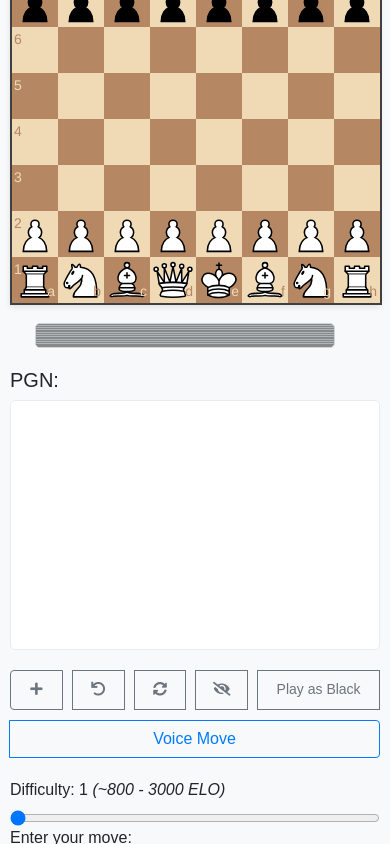
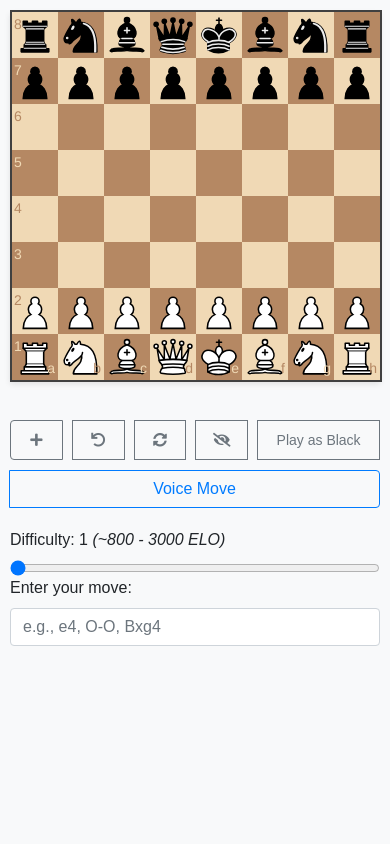
Before and after one commit to SterlingHsu/Blindfold-Chess-Trainer, a Flask app: page / in a window 390 px wide. Run offline with Flask 3, Linux system fonts and the light colour scheme; some libraries are stand-ins or nearby versions.

Commit message:
significant fixes to mobile ui

```diff
--- a/static/css/styles.css
+++ b/static/css/styles.css
@@ -170,32 +170,24 @@ body {
   height: 40px;
 }
 
-@media (max-width: 1200px) {
-  .chess-container {
-    flex-direction: column;
-    align-items: center;
+/* Hide PGN Box and Evaluation Bar for Mobile Devices */
+@media (max-width: 768px) {
+  html,
+  body {
+    position: fixed;
   }
 
-  .side-panel {
-    flex-direction: row;
-    justify-content: center;
-    width: 100%;
-    max-width: 100%;
-  }
-
-  .controls-container {
-    width: 100%;
-    max-width: 600px;
-  }
-}
-
-@media (max-width: 768px) {
   .container-fluid {
     padding: 10px;
+    height: 100%;
+    overflow-y: auto; /* Allow scrolling within the container */
   }
 
   .chess-container {
     gap: 20px;
+    height: 100%;
+    flex-direction: column;
+    justify-content: flex-start;
   }
 
   .board-container,
@@ -203,31 +195,33 @@ body {
     max-width: 100%;
   }
 
+  .board-container {
+    width: 100%;
+    max-width: none;
+    aspect-ratio: 1 / 1;
+  }
+
   .side-panel {
     flex-direction: column;
     align-items: center;
   }
 
+  #loading,
+  #pgn-box,
+  .pgn-text,
   #evaluation-bar-container {
-    height: 300px;
+    display: none;
   }
 
-  #evaluation-container {
-    width: 100%;
-    flex-direction: row;
-    justify-content: center;
-    gap: 20px;
+  #score {
+    margin: 0px 0 0 0;
+    padding: 0px;
+    font-size: 14px;
+    line-height: 1;
   }
 
-  #evaluation-bar-container {
-    height: 25px;
-    width: 300px;
-  }
-
-  #evaluation-bar {
-    height: 100%;
-    width: 50%;
-    left: 0;
-    transition: width 0.3s;
+  .controls-container {
+    width: 100%;
+    max-width: none;
   }
 }
--- a/static/js/boardLogic.js
+++ b/static/js/boardLogic.js
@@ -6,9 +6,6 @@ let $fen = $("#fen");
 let $pgn = $("#pgn");
 let $score = $("#score");
 let scoreStack = [];
-let $time = $("#time");
-let $nodes = $("#nodes");
-let $knps = $("#knps");
 let piecesHidden = false;
 let isDragging = false;
 
@@ -168,9 +165,9 @@ $("#difficulty").on("input", function () {
   $("#difficulty-value").text($(this).val());
 });
 
-$("#user-move").keypress(function (e) {
+$("#user-move").on("keyup", function (e) {
   // "Enter" key
-  if (e.which == 13) {
+  if (e.key === "Enter" || e.keyCode === 13) {
     let move = $(this).val();
     if (handleUserMove(move)) {
       $(this).val("");
--- a/templates/index.html
+++ b/templates/index.html
@@ -41,7 +41,7 @@
             <div id="score"></div>
           </div>
           <div class="controls-container">
-            <h5>PGN:</h5>
+            <h5 class="pgn-text">PGN:</h5>
             <div id="pgn-box"><div id="pgn"></div></div>
             <div class="btn-group">
               <button
@@ -108,6 +108,7 @@
                 class="form-control"
                 id="user-move"
                 placeholder="e.g., e4, O-O, Bxg4"
+                autocapitalize="off"
               />
             </div>
             <div id="loading" style="display: none">Thinking...</div>
```
